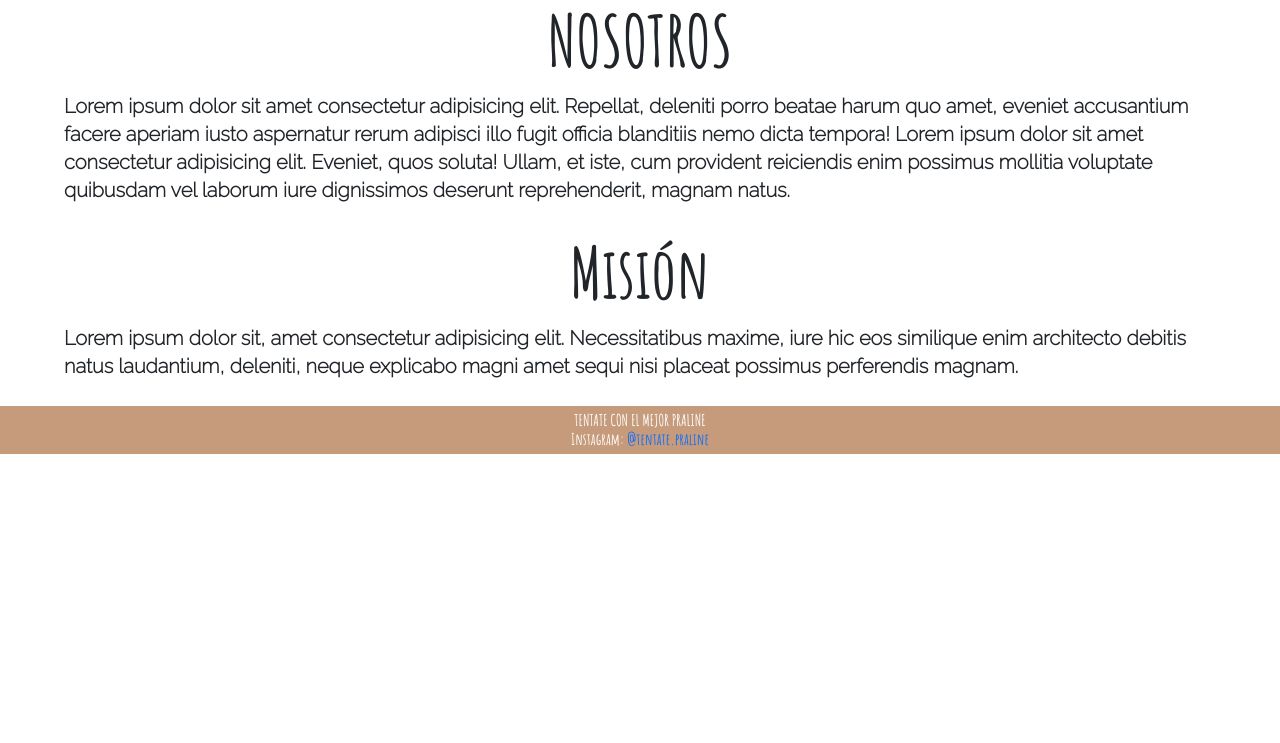
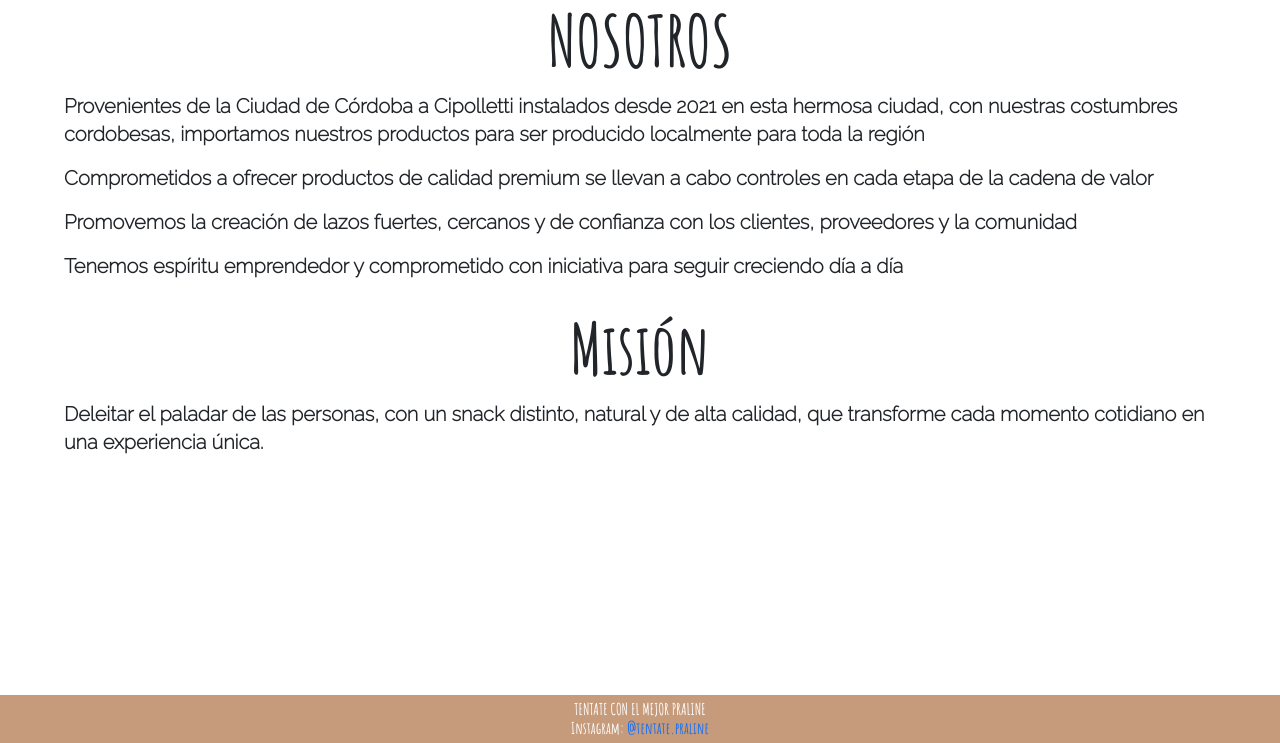
Before and after one commit to Mauri10/SASS-Bulgubure, a website: page html/nosotros.html in a window 1280 px wide. Shown: the part 57-800 px from the top of the page. Drawn offline with nearby package versions, Linux system fonts and the light colour scheme.

```diff
--- a/html/nosotros.html
+++ b/html/nosotros.html
@@ -21,7 +21,8 @@
 <body>
     <nav class="navbar navbar-expand-lg navbar-light fixed-top">
         <div class="container-fluid col-tentate">
-            <a class="navbar-brand" href="../index.html"><img src="../media/logo.jpeg" alt="Logo Tentate" class="lg-nav"></a>
+            <a class="navbar-brand" href="../index.html"><img src="../media/logo.jpeg" alt="Logo Tentate"
+                    class="lg-nav"></a>
             <button class="navbar-toggler custom-toggler" type="button" data-bs-toggle="collapse"
                 data-bs-target="#navbarNav" aria-controls="navbarNav" aria-expanded="false"
                 aria-label="Toggle navigation">
@@ -55,27 +56,30 @@
         <header class="tituloNos">
             <h2>NOSOTROS</h2>
         </header>
-        <div class="textoNos">
-            <p>Lorem ipsum dolor sit amet consectetur adipisicing elit. Repellat, deleniti porro beatae harum quo
-                amet, eveniet accusantium facere aperiam iusto aspernatur rerum adipisci illo fugit officia
-                blanditiis nemo dicta tempora! Lorem ipsum dolor sit amet consectetur adipisicing elit. Eveniet,
-                quos soluta! Ullam, et iste, cum provident reiciendis enim possimus mollitia voluptate quibusdam vel
-                laborum iure dignissimos deserunt reprehenderit, magnam natus.</p>
-        </div>
+        <main class="textoNos">
+            <p>Provenientes de la Ciudad de Córdoba a Cipolletti instalados desde 2021 en esta hermosa ciudad, con
+                nuestras costumbres cordobesas, importamos nuestros productos para ser producido localmente para toda la
+                región</p>
+            <p>Comprometidos a ofrecer productos de calidad premium se llevan a cabo controles en cada etapa de la
+                cadena de valor</p>
+            <p>Promovemos la creación de lazos fuertes, cercanos y de confianza con los clientes, proveedores y la
+                comunidad</p>
+            <p>Tenemos espíritu emprendedor y comprometido con iniciativa para seguir creciendo día a día</p>
+        </main>
         <div class="tituloMision">
             <h2>Misión</h2>
         </div>
-        <div class="textoMision">
-            <p>Lorem ipsum dolor sit, amet consectetur adipisicing elit. Necessitatibus maxime, iure hic eos
-                similique enim architecto debitis natus laudantium, deleniti, neque explicabo magni amet sequi nisi
-                placeat possimus perferendis magnam.</p>
-        </div>
-        <div class="footer">
-            <h6>TENTATE CON EL MEJOR PRALINE <br>
-                Instagram: <a href="https://www.instagram.com/tentate.praline/" target="_blank">@tentate.praline</a>
-            </h6>
-        </div>
+        <sectiion class="textoMision">
+            <p>Deleitar el paladar de las personas, con un snack distinto, natural y de alta calidad, que transforme
+                cada momento cotidiano en una experiencia única. </p>
+        </sectiion>
     </div>
+    <footer class="footer">
+        <h6>TENTATE CON EL MEJOR PRALINE <br>
+            Instagram: <a href="https://www.instagram.com/tentate.praline/" target="_blank">@tentate.praline</a>
+        </h6>
+    </footer>
+
 
     <script src="https://cdn.jsdelivr.net/npm/@popperjs/core@2.10.2/dist/umd/popper.min.js"
         integrity="sha384-7+zCNj/IqJ95wo16oMtfsKbZ9ccEh31eOz1HGyDuCQ6wgnyJNSYdrPa03rtR1zdB"
--- a/scss/_grid.scss
+++ b/scss/_grid.scss
@@ -1,65 +1,65 @@
 @mixin nosotros() {
     margin-top: 55px;
+    margin-bottom: 50px;
     display: grid;
     grid-template-columns: repeat (4, 1fr);
-    grid-template-rows: repeat(5, auto);
+    grid-template-rows: repeat(4, auto);
     grid-template-areas:
         "tituloNos tituloNos tituloNos tituloNos"
         "textoNos textoNos textoNos textoNos"
         "tituloMision tituloMision tituloMision tituloMision"
-        "textoMision textoMision textoMision textoMision"
-        "footer footer footer footer";
+        "textoMision textoMision textoMision textoMision";
     row-gap: 10px;
 }
 
 @mixin productos() {
     margin-top: 55px;
+    margin-bottom: 50px;
     display: grid;
     grid-template-columns: repeat (4, 1fr);
-    grid-template-rows: repeat(5, auto);
+    grid-template-rows: repeat(4, auto);
     grid-template-areas:
         "tituloProductos tituloProductos tituloProductos tituloProductos"
         "imagenes imagenes imagenes imagenes"
         "tituloDescripcion tituloDescripcion tituloDescripcion tituloDescripcion"
-        "textoProducto textoProducto textoProducto textoProducto"
-        "footer footer footer footer";
+        "textoProducto textoProducto textoProducto textoProducto";
     row-gap: 10px;
 }
 
 @mixin galeria() {
     margin-top: 55px;
+    margin-bottom: 50px;
     display: grid;
     grid-template-columns: repeat (4, 1fr);
-    grid-template-rows: repeat(4, auto);
+    grid-template-rows: repeat(3, auto);
     grid-template-areas:
         "tituloGaleria tituloGaleria tituloGaleria tituloGaleria"
-        "containerCarrusel containerCarrusel containerCarrusel containerCarrusel"
-        "footer footer footer footer";
+        "containerCarrusel containerCarrusel containerCarrusel containerCarrusel";
     row-gap: 10px;
 }
 
 @mixin puntosVenta() {
     margin-top: 55px;
+    margin-bottom: 50px;
     display: grid;
     grid-template-columns: repeat (4, 1fr);
-    grid-template-rows: repeat(5, auto);
+    grid-template-rows: repeat(4, auto);
     grid-template-areas:
         "tituloPuntos tituloPuntos tituloPuntos tituloPuntos"
         "mapaGoogle mapaGoogle mapaGoogle mapaGoogle"
         "tituloProdPun tituloProdPun tituloProdPun tituloProdPun"
-        "puntosMapa puntosMapa puntosMapa puntosMapa"
-        "footer footer footer footer";
+        "puntosMapa puntosMapa puntosMapa puntosMapa";
     row-gap: 10px;
 }
 
 @mixin contacto() {
     margin-top: 55px;
+    margin-bottom: 50px;
     display: grid;
     grid-template-columns: repeat (4, 1fr);
-    grid-template-rows: repeat(3, auto);
+    grid-template-rows: repeat(2, auto);
     grid-template-areas:
         "tituloContacto tituloContacto tituloContacto tituloContacto"
-        "contacto contacto contacto contacto"
-        "footer footer footer footer";
+        "contacto contacto contacto contacto";
     row-gap: 10px;
 }
--- a/scss/_mediaEscritorio.scss
+++ b/scss/_mediaEscritorio.scss
@@ -17,12 +17,11 @@
         margin-top: 55px;
         display: grid;
         grid-template-columns: repeat (4, 1fr);
-        grid-template-rows: repeat(4, auto);
+        grid-template-rows: repeat(3, auto);
         grid-template-areas:
             "titulo titulo titulo titulo"
             "imagenes imagenes imagenes imagenes"
-            "texto texto texto texto"
-            "footer footer footer footer";
+            "texto texto texto texto";
         row-gap: 10px;
     }
 
@@ -136,6 +135,7 @@
 
     .texto {
         grid-area: texto;
+        margin-top: 20px;
 
     }
 
@@ -249,7 +249,10 @@
     .footer {
         background-color: $colTentate;
         color: $colLetrasBarras;
-        grid-area: footer;
+        //grid-area: footer;
+        position: fixed;
+        width: 100%;
+        bottom: 0;
         text-align: center;
         font-size: 22px;
         padding: 5px;
--- a/scss/_mediaMobile.scss
+++ b/scss/_mediaMobile.scss
@@ -12,15 +12,15 @@
 
     .contenedorIndex {
         margin-top: 55px;
+        margin-bottom: 50px;
         display: grid;
         grid-template-columns: repeat (4, 1fr);
-        grid-template-rows: repeat(5, auto);
+        grid-template-rows: repeat(4, auto);
         grid-template-areas:
             "titulo titulo titulo titulo"
             "imagen-1 imagen-1 imagen-1 imagen-1"
             "imagen-2 imagen-2 imagen-2 imagen-2"
-            "texto texto texto texto"
-            "footer footer footer footer";
+            "texto texto texto texto";
         row-gap: 10px;
     }
 
@@ -265,7 +265,10 @@
         padding: 5px 0;
         background-color: $colTentate;
         color: $colLetrasBarras;
-        grid-area: footer;
+        //grid-area: footer;
+        position: fixed;
+        width: 100%;
+        bottom: 0;
         text-align: center;
         a {
             text-decoration: none;
```
Also changed, not shown: html/contacto.html (+4 -4 lines), html/galeria.html (+34 -20 lines), html/productos.html (+9 -9 lines), html/puntosVenta.html (+6 -6 lines), index.html (+13 -15 lines), css/estilo.css, media/pralineAlmendra.jpg, media/pralineAlmendra2.jpg (added), media/pralineMani.JPG.
